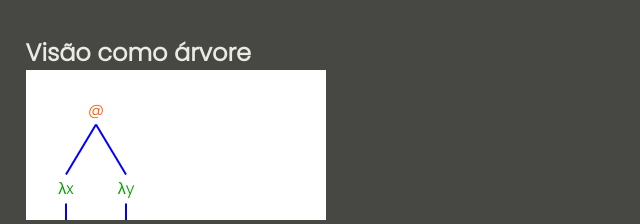
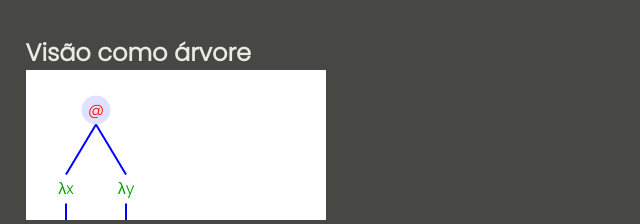
Before and after one commit to petcomputacaoufrgs/pinguim-lambda, a website built with webpack: page www/index.html in a window 1280 px wide. Shown: the part 844-1068 px from the top of the page, 0-640 px from the left. Built offline with nearby package versions, Linux system fonts and the light colour scheme; what lambda-wasm would draw is missing.

Commit message:
resizing svg

```diff
--- a/www/common.js
+++ b/www/common.js
@@ -132,6 +132,16 @@ export function initSvgRoot(targetSvg) {
     document.body.addEventListener('mousedown', dragStart, false);
     document.body.addEventListener('mouseup', dragEnd, false);
     document.body.addEventListener('mousemove', drag, false);
+    targetSvg.addEventListener('resize', resize, false);
+
+    let current = { x: 0, y: 0 };
+    let dragging = false;
+
+    resize();
+
+    function resize() {
+        targetSvg.removeAttribute('width');
+        targetSvg.removeAttribute('height');
 
         targetSvg.setAttribute(
             'width',
@@ -141,9 +151,7 @@ export function initSvgRoot(targetSvg) {
             'height',
             targetSvg.height.baseVal.value
         );
-
-    let current = { x: 0, y: 0 };
-    let dragging = false;
+    }
 
     function move(offset) {
         let attribute = targetSvg.getAttribute('viewBox');
@@ -165,7 +173,6 @@ export function initSvgRoot(targetSvg) {
 
     function dragStart(evt) {
         if (evt.target == targetSvg) {
-
             if (evt.type == 'touchstart') {
                 current.x = evt.touches[0].clientX;
                 current.y = evt.touches[0].clientY;
@@ -214,10 +221,13 @@ export function defaultDrawConfig() {
         varColor: '#000000',
         lineColor: '#0000ff',
         lineWidth: 2,
-        appColor: '#ff5000',
+        appColor: '#ff6000',
+        redexAppColor: '#ff0000',
+        redexBgColor: '#e0e0ff',
         lambdaColor: '#00a000',
         levelDistance: 50,
         leafDistance: 20,
+        onclick: term => console.log(term),
     };
 };
 
@@ -257,9 +267,20 @@ function drawBgCircle(config) {
     return circleNode;
 }
 
-function drawNode(config, contentNode) {
+function drawRedexCircle(term, config) {
+    let circleNode = createSvgElem('circle');
+    circleNode.setAttribute('r', config.nodeRadius);
+    circleNode.setAttribute('stroke', config.redexBgColor);
+    circleNode.setAttribute('fill', config.redexBgColor);
+    circleNode.setAttribute('cx', 0);
+    circleNode.setAttribute('cy', 0);
+    circleNode.addEventListener('click', () => config.onclick(term));
+    return circleNode;
+}
+
+function drawNode(circle, config, contentNode) {
     let gNode = createSvgElem('g');
-    gNode.appendChild(drawBgCircle(config));
+    gNode.appendChild(circle);
     gNode.appendChild(contentNode);
 
     let outerGNode = createSvgElem('g');
@@ -302,7 +323,7 @@ function drawTermWith(term, parent, config) {
         );
         varNode.textContent = term.varname;
         varNode.setAttribute('class', 'lambda-drawing lambda-drawing-var');
-        parent.appendChild(drawNode(config, varNode));
+        parent.appendChild(drawNode(drawBgCircle(config), config, varNode));
         return 1;
     }
 
@@ -320,7 +341,15 @@ function drawTermWith(term, parent, config) {
         );
 
         let appNode = createSvgElem('text');
+        let circle;
+        if (isLambda(term.function)) {
+            appNode.setAttribute('fill', nodeConfig.redexAppColor);
+            circle = drawRedexCircle(term, config);
+            appNode.addEventListener('click', () => config.onclick(term));
+        } else {
             appNode.setAttribute('fill', nodeConfig.appColor);
+            circle = drawBgCircle(config);
+        }
         appNode.setAttribute('text-anchor', 'middle');
         appNode.setAttribute(
             'transform',
@@ -328,7 +357,7 @@ function drawTermWith(term, parent, config) {
         );
         appNode.textContent = '@';
         appNode.setAttribute('class', 'lambda-drawing lambda-drawing-app');
-        parent.appendChild(drawNode(nodeConfig, appNode));
+        parent.appendChild(drawNode(circle, nodeConfig, appNode));
 
         let lineConfig = nodeConfig;
         lineConfig.top += nodeHeight(config) / 2;
@@ -362,7 +391,9 @@ function drawTermWith(term, parent, config) {
         );
         lambdaNode.textContent = 'λ' + term.parameter;
         lambdaNode.setAttribute('class', 'lambda-drawing lambda-drawing-lambda');
-        parent.appendChild(drawNode(nodeConfig, lambdaNode));
+        parent.appendChild(
+            drawNode(drawBgCircle(nodeConfig), nodeConfig, lambdaNode)
+        );
 
         let lineConfig = nodeConfig;
         lineConfig.top += nodeHeight(config) / 2;
--- a/www/styles.css
+++ b/www/styles.css
@@ -43,6 +43,9 @@
     margin: 0;
 }
 
+#tree-wrapper, #tree {
+    height: 100%;
+}
 
 /* ======> SETTINGS FOR CELLPHONES <====== */
 @media screen and (max-device-width:800px) {
```
Lines whose indentation alone changed are shown as unchanged.
